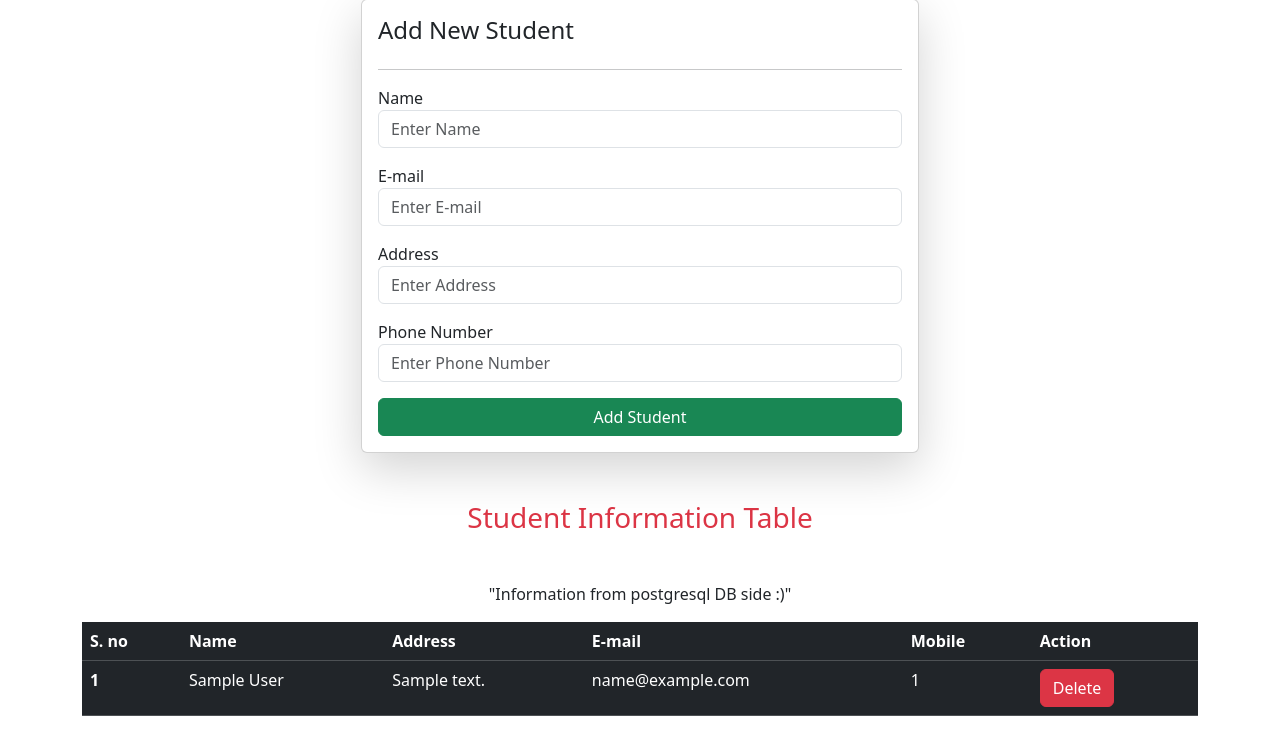
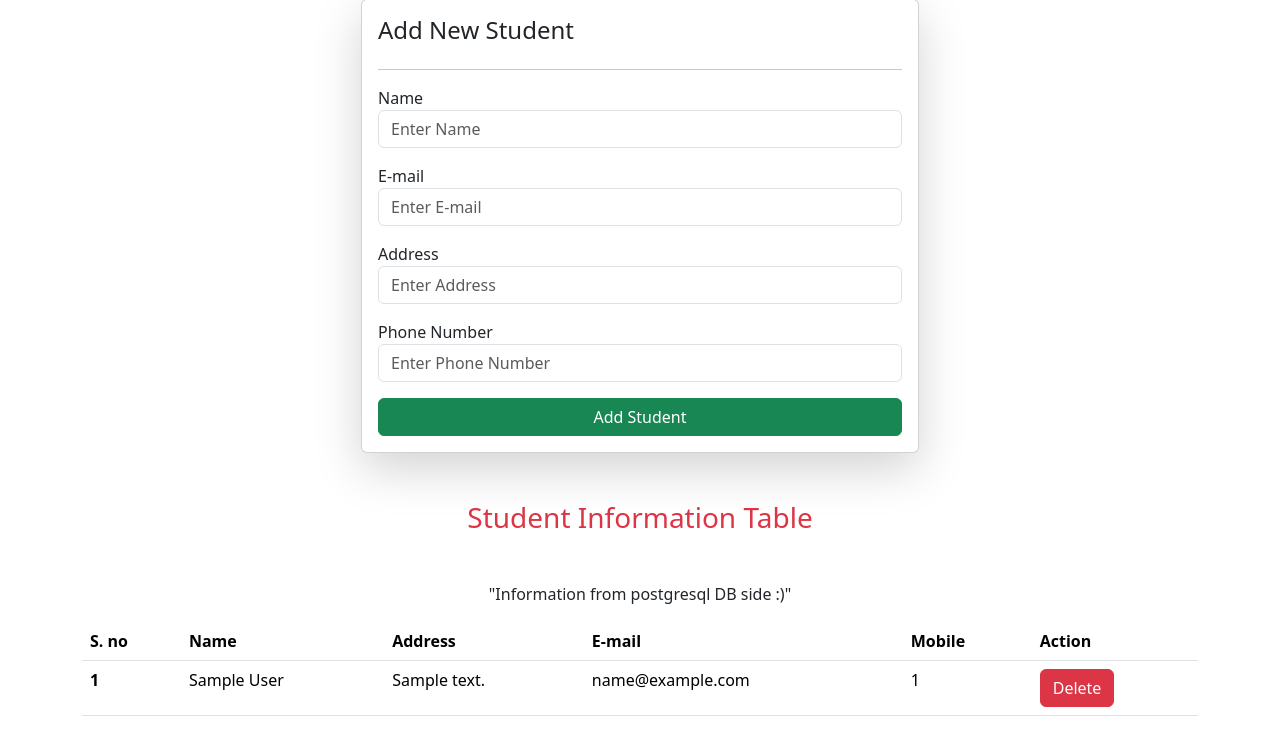
Before and after one commit to Mamun8854/django_practice, a Django app: page /about/ in a window 1280 px wide. Shown: the part 197-929 px from the top of the page. Run offline with Django 4.2, Linux system fonts and the light colour scheme; tables that the repository leaves empty hold one stand-in row (values such as "Sample post").

Commit message:
remove dark theme from student table in about page

```diff
--- a/home/templates/home/about.html
+++ b/home/templates/home/about.html
@@ -41,7 +41,7 @@
    <div class="container">
     <h3 class="text-center text-danger my-5">Student Information Table</h3>
     <p class="text-center">"Information from postgresql DB side :)"</p>
-    <table class="table table-hover table-dark table-rounded">
+    <table class="table table-hover">
         <thead>
           <tr>
             <th scope="col">S. no</th>
```
